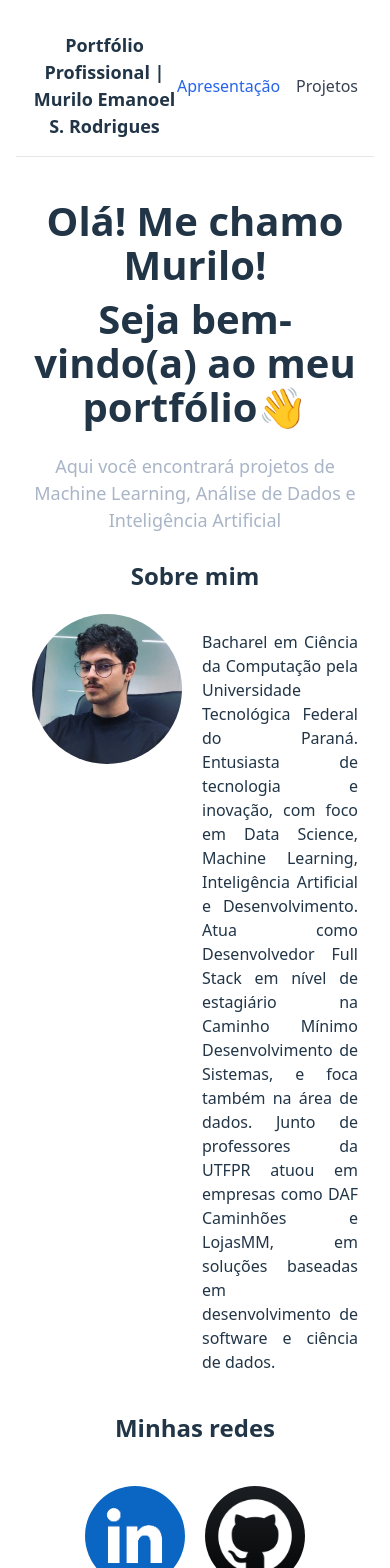
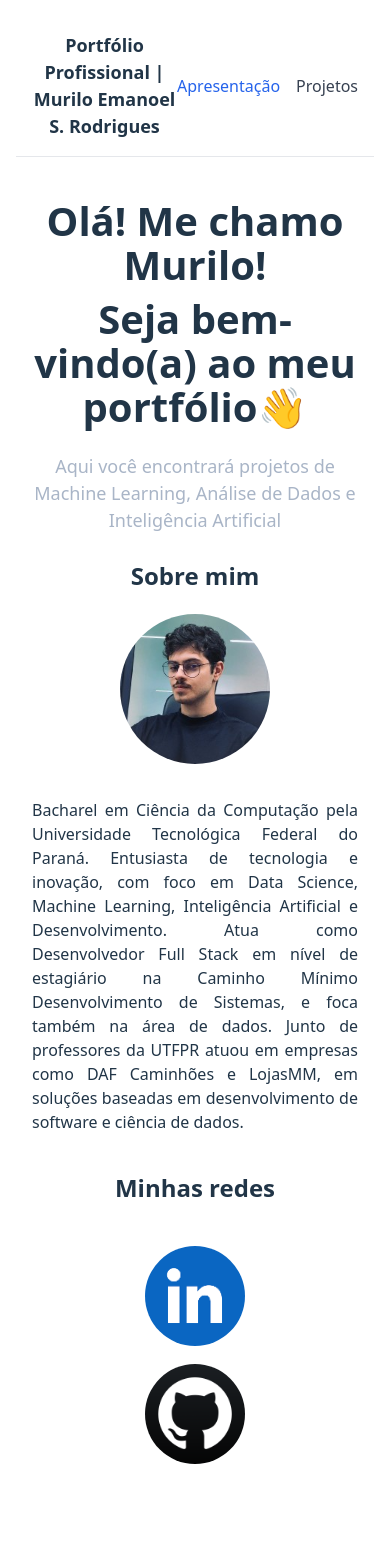
Before and after one commit to supertecode/personal-portfolio, a React (Vite) app: page / in a window 390 px wide. Shown: the top 1568 px of the page. Built offline with nearby package versions, Linux system fonts and the light colour scheme.

Commit message:
atualizado visualização para celulares

```diff
--- a/src/pages/Home.module.css
+++ b/src/pages/Home.module.css
@@ -48,6 +48,13 @@
   justify-content: center;
 }
 
+@media (max-width: 600px) {
+  .flex {
+    flex-direction: column; /* empilha os itens verticalmente */
+    gap: 12px; /* diminui o espaçamento */
+  }
+}
+
 .textojustificado {
   text-align: justify;
   text-justify: inter-word;
```
